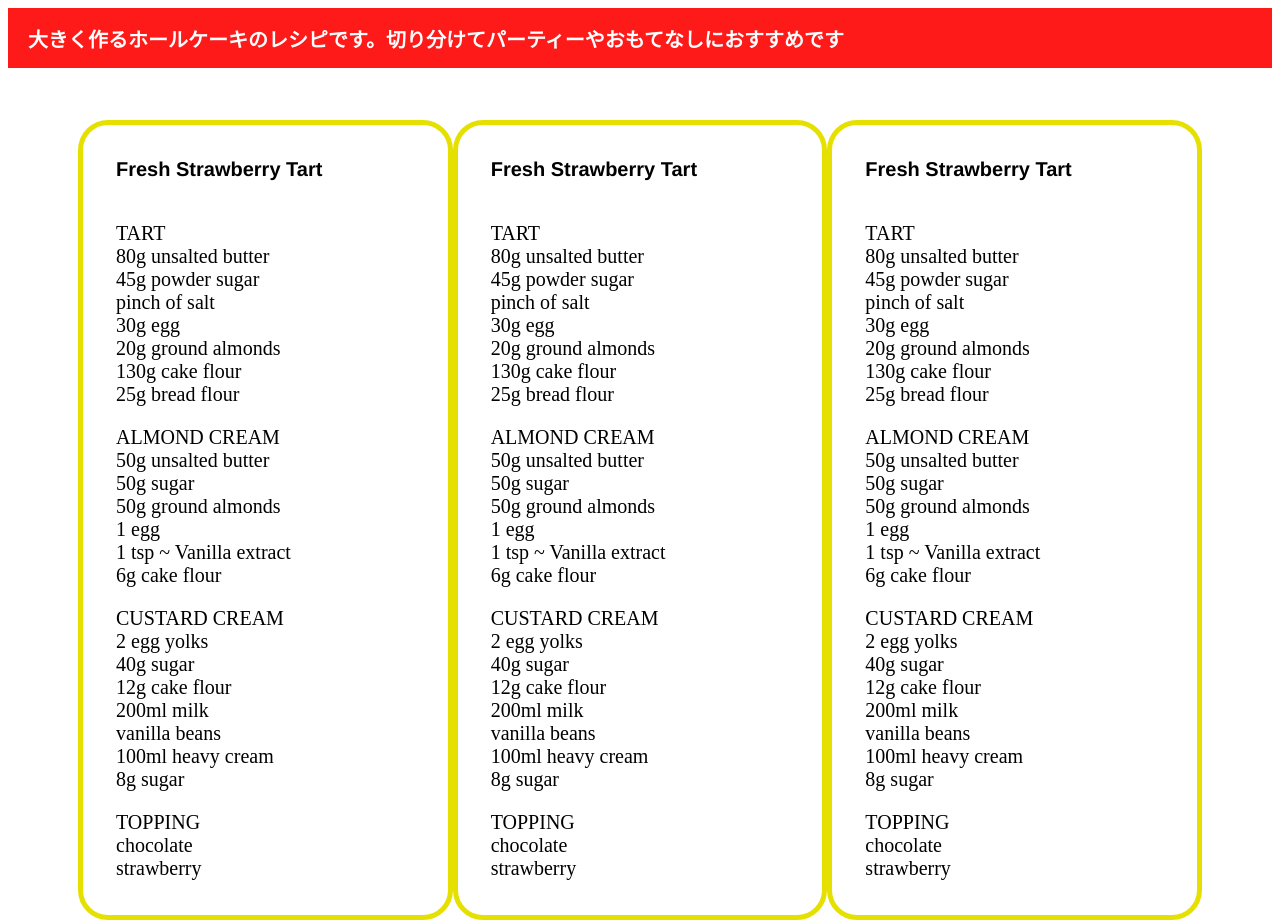
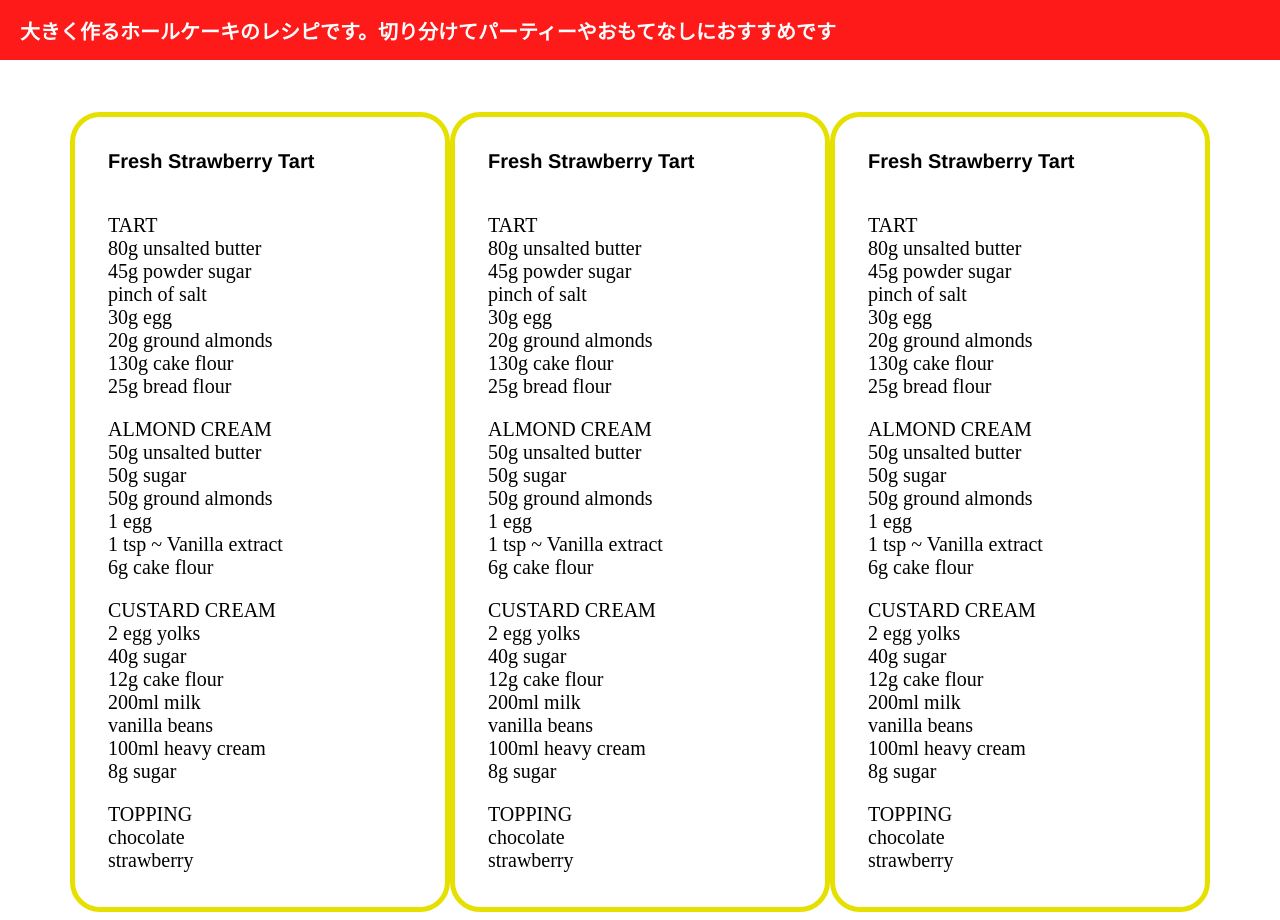
Before and after one commit to TarasVP/guidedao-studies, a plain HTML site: page project4/index.html in a window 1280 px wide. Shown: the top 920 px of the page. Drawn offline with Linux system fonts and the light colour scheme.

Commit message:
project4 correction

```diff
--- a/project4/styles.css
+++ b/project4/styles.css
@@ -1,3 +1,9 @@
+* {
+  padding: 0;
+  margin: 0;
+  box-sizing: border-box;
+}
+
 .container {
   max-width: 1440px;
   margin: 0 auto;
@@ -36,8 +42,6 @@
 }
 
 .main-caption {
-  padding: 0;
-  margin: 0;
   font-size: 100%;
 }
 
@@ -45,14 +49,13 @@
   display: flex;
   justify-content: space-between;
   align-items: center;
-  height: 904px;
 }
 
 .text-portion {
   width: 400px;
   height: 800px;
-  margin-top: 112px;
-  margin-bottom: 112px;
+  margin-top: 52px;
+  margin-bottom: 52px;
   border: 5px solid #e5e000;
   border-radius: 30px;
   box-sizing: border-box;
@@ -79,23 +82,14 @@
 .text-portion-list {
   list-style-type: none;
   margin-left: 33px;
-  padding: 0;
-}
-
-.list-item {
-  margin: 0;
-  padding: 0;
 }
 
 .sublist {
   list-style-type: none;
-  margin: 0;
   margin-bottom: 20px;
-  padding: 0;
 }
 
 .list-item-caption {
-  margin: 0;
   color: #000;
   font-family: Times New Roman;
   font-size: 20px;
@@ -105,8 +99,6 @@
 }
 
 .sublist-item {
-  margin: 0;
-  padding: 0;
   color: #000;
   font-family: Times New Roman;
   font-size: 20px;
```
